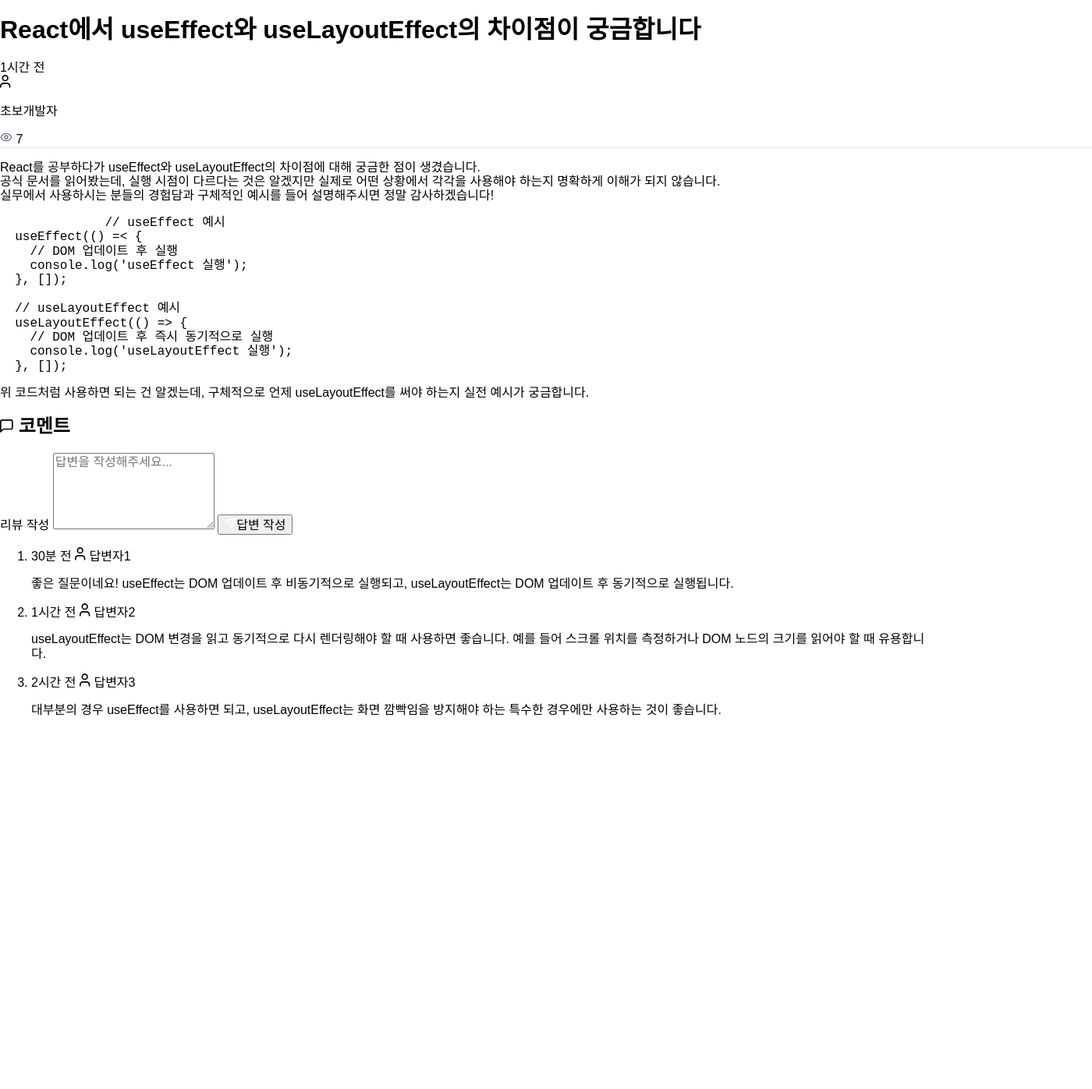
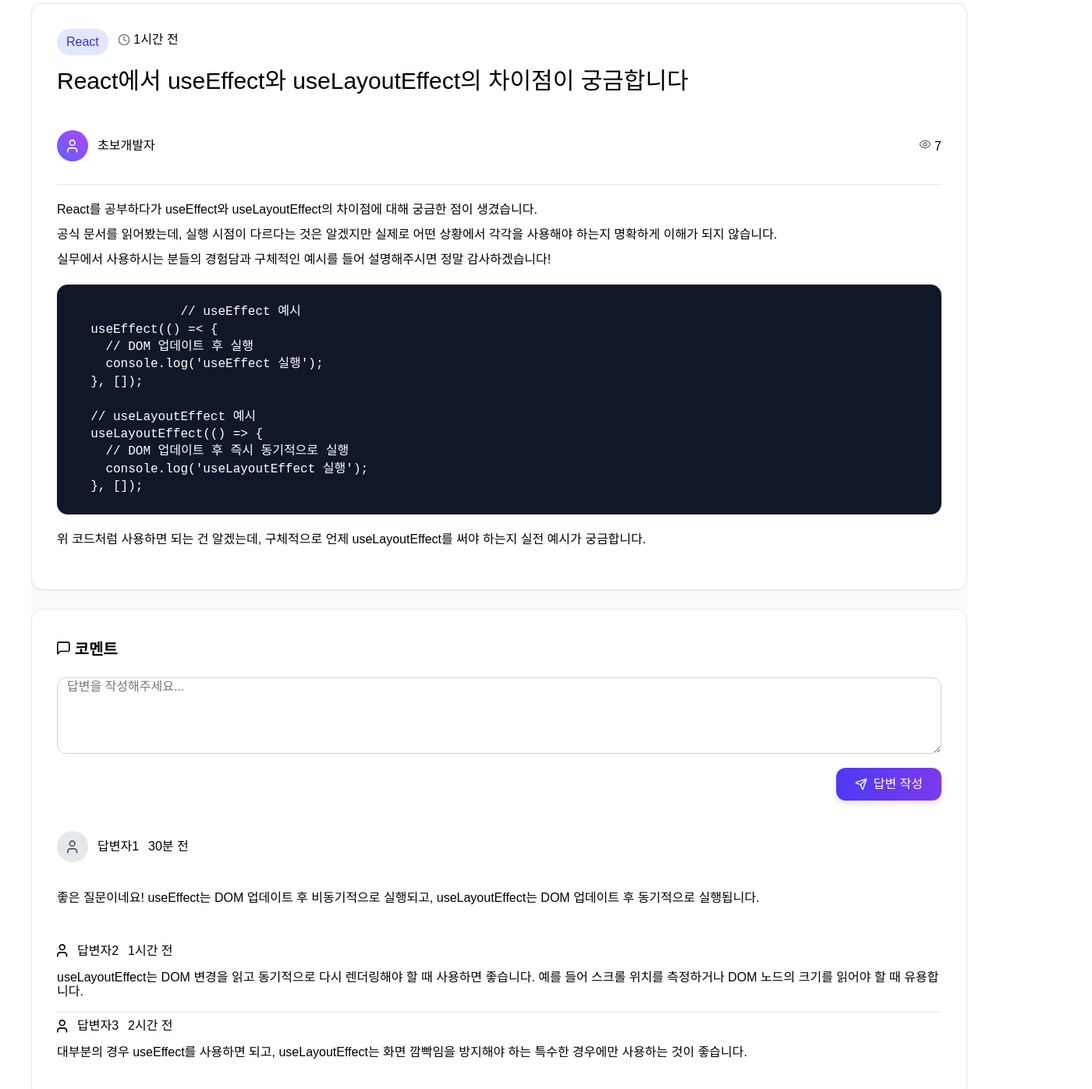
Before and after one commit to FRONTENDBOOTCAMP-16th/vanilla-project-team2, a website built with Vite: page src/pages/readpost/index.html in a window 1280 px wide. Shown: the part 20-1417 px from the top of the page at 78% size, 1400 px wide, since content can reach past the window. Before the commit the page ends 956 px from the top, so only its background shows below. Built offline with nearby package versions, Linux system fonts and the light colour scheme.

Commit message:
feat: 글 읽기 댓글 리스트 제외 스타일링

```diff
--- a/src/pages/readpost/index.html
+++ b/src/pages/readpost/index.html
@@ -12,36 +12,88 @@
     <div class="container">
       <article class="question">
         <header class="question-header">
-          <div class="title">
+          <div class="title-box">
             <span class="index">React</span>
-            <h1>React에서 useEffect와 useLayoutEffect의 차이점이 궁금합니다</h1>
+            <span class="upload-time">
+              <svg
+                width="16"
+                height="16"
+                viewBox="0 0 16 16"
+                fill="none"
+                xmlns="http://www.w3.org/2000/svg"
+              >
+                <path
+                  d="M8.00016 14.6668C11.6821 14.6668 14.6668 11.6821 14.6668 8.00016C14.6668 4.31826 11.6821 1.3335 8.00016 1.3335C4.31826 1.3335 1.3335 4.31826 1.3335 8.00016C1.3335 11.6821 4.31826 14.6668 8.00016 14.6668Z"
+                  stroke="#6A7282"
+                  stroke-width="1.33333"
+                  stroke-linecap="round"
+                  stroke-linejoin="round"
+                />
+                <path
+                  d="M8 4V8L10.6667 9.33333"
+                  stroke="#6A7282"
+                  stroke-width="1.33333"
+                  stroke-linecap="round"
+                  stroke-linejoin="round"
+                />
+              </svg>
               <time datetime="2026-02-13T16:00:00">1시간 전</time>
+            </span>
+            <h1 class="title">
+              React에서 useEffect와 useLayoutEffect의 차이점이 궁금합니다
+            </h1>
           </div>
 
+          <div class="meta">
             <div class="author">
-            <img
+              <div class="author-avatar">
+                <svg
                   class="profile-pic"
-              src="/src/assets/icons/icon-user.svg"
-              alt=""
+                  width="14"
+                  height="17"
+                  viewBox="0 0 14 17"
+                  fill="none"
+                  xmlns="http://www.w3.org/2000/svg"
+                >
+                  <path
+                    d="M12.4999 15.8333V14.1667C12.4999 13.2826 12.1487 12.4348 11.5236 11.8097C10.8985 11.1845 10.0506 10.8333 9.16659 10.8333H4.16659C3.28253 10.8333 2.43468 11.1845 1.80956 11.8097C1.18444 12.4348 0.833252 13.2826 0.833252 14.1667V15.8333"
+                    stroke="white"
+                    stroke-width="1.66667"
+                    stroke-linecap="round"
+                    stroke-linejoin="round"
                   />
-            <p class="writer-name">초보개발자</p>
+                  <path
+                    d="M6.66659 7.50001C8.50753 7.50001 9.99992 6.00763 9.99992 4.16668C9.99992 2.32573 8.50753 0.833344 6.66659 0.833344C4.82564 0.833344 3.33325 2.32573 3.33325 4.16668C3.33325 6.00763 4.82564 7.50001 6.66659 7.50001Z"
+                    stroke="white"
+                    stroke-width="1.66667"
+                    stroke-linecap="round"
+                    stroke-linejoin="round"
+                  />
+                </svg>
+              </div>
+              <p class="author-name">초보개발자</p>
             </div>
 
-          <div class="stats">
+            <div class="question-view">
               <span class="view">
                 <img src="/src/assets/icons/icon-view.svg" alt="" />
                 7
               </span>
-
+            </div>
           </div>
         </header>
 
         <div class="question-content">
-          <p>React를 공부하다가 useEffect와 useLayoutEffect의 차이점에 대해 궁금한 점이 생겼습니다. <br />
-            공식 문서를 읽어봤는데, 실행 시점이 다르다는 것은 알겠지만 실제로 어떤 상황에서 각각을 사용해야 하는지 명확하게 이해가 되지 않습니다. <br />
-            실무에서 사용하시는 분들의 경험담과 구체적인 예시를 들어 설명해주시면 정말 감사하겠습니다! <br />
-
-<pre class="code">
+          <p>
+            React를 공부하다가 useEffect와 useLayoutEffect의 차이점에 대해
+            궁금한 점이 생겼습니다. <br />
+            공식 문서를 읽어봤는데, 실행 시점이 다르다는 것은 알겠지만 실제로
+            어떤 상황에서 각각을 사용해야 하는지 명확하게 이해가 되지 않습니다.
+            <br />
+            실무에서 사용하시는 분들의 경험담과 구체적인 예시를 들어
+            설명해주시면 정말 감사하겠습니다! <br />
+          </p>
+          <pre class="code-content">
               <code>// useEffect 예시
   useEffect(() =&lt; {
     // DOM 업데이트 후 실행
@@ -55,58 +107,111 @@
   }, []);</code>
 </pre>
 
-위 코드처럼 사용하면 되는 건 알겠는데, 구체적으로 언제 useLayoutEffect를 써야 하는지 실전 예시가 궁금합니다.
+          <p>
+            위 코드처럼 사용하면 되는 건 알겠는데, 구체적으로 언제
+            useLayoutEffect를 써야 하는지 실전 예시가 궁금합니다.
           </p>
-
-
-
         </div>
-
       </article>
-
-<section class="answer">
-  <h2> <svg width="17" height="17" viewBox="0 0 17 17" fill="none" xmlns="http://www.w3.org/2000/svg">
-<path d="M15.8333 10.8333C15.8333 11.2754 15.6577 11.6993 15.3451 12.0119C15.0325 12.3244 14.6086 12.5 14.1666 12.5H4.16659L0.833252 15.8333V2.50001C0.833252 2.05798 1.00885 1.63406 1.32141 1.3215C1.63397 1.00894 2.05789 0.833344 2.49992 0.833344H14.1666C14.6086 0.833344 15.0325 1.00894 15.3451 1.3215C15.6577 1.63406 15.8333 2.05798 15.8333 2.50001V10.8333Z" stroke="black" stroke-width="1.66667" stroke-linecap="round" stroke-linejoin="round"/>
+      <!-- 코멘트 -->
+      <section class="comment">
+        <h2 class="comment-title">
+          <svg
+            width="17"
+            height="17"
+            viewBox="0 0 17 17"
+            fill="none"
+            xmlns="http://www.w3.org/2000/svg"
+          >
+            <path
+              d="M15.8333 10.8333C15.8333 11.2754 15.6577 11.6993 15.3451 12.0119C15.0325 12.3244 14.6086 12.5 14.1666 12.5H4.16659L0.833252 15.8333V2.50001C0.833252 2.05798 1.00885 1.63406 1.32141 1.3215C1.63397 1.00894 2.05789 0.833344 2.49992 0.833344H14.1666C14.6086 0.833344 15.0325 1.00894 15.3451 1.3215C15.6577 1.63406 15.8333 2.05798 15.8333 2.50001V10.8333Z"
+              stroke="black"
+              stroke-width="1.66667"
+              stroke-linecap="round"
+              stroke-linejoin="round"
+            />
           </svg>
-코멘트</h2>
+          코멘트
+        </h2>
         <label for="comment" class="sr-only">답변 댓글</label>
 
         <form id="comment-form">
-  <label for="comment">리뷰 작성</label>
-  <textarea id="comment" rows="5" placeholder="답변을 작성해주세요..."></textarea>
-  <button type="submit"><img src="/src/assets/icons/icon-send.svg" alt="" />답변 작성</button>
+          <label for="comment" class="sr-only">리뷰 작성</label>
+          <textarea
+            id="comment"
+            rows="5"
+            placeholder="답변을 작성해주세요..."
+          ></textarea>
+          <button class="comment-submit-btn" type="submit">
+            <img src="/src/assets/icons/icon-send.svg" alt="" />답변 작성
+          </button>
         </form>
 
-<ol class="comment-list">
-<li>
+        <ol class="comment-lists">
+
+          <li class="comment-list">
+            <div class="comment-author">
+              <div class="comment-author-avatar">
+                <svg
+                  class="profile-pic"
+                  width="14"
+                  height="17"
+                  viewBox="0 0 14 17"
+                  fill="none"
+                  xmlns="http://www.w3.org/2000/svg"
+                >
+                  <path
+                    d="M12.4999 15.8333V14.1667C12.4999 13.2826 12.1487 12.4348 11.5236 11.8097C10.8985 11.1845 10.0506 10.8333 9.16659 10.8333H4.16659C3.28253 10.8333 2.43468 11.1845 1.80956 11.8097C1.18444 12.4348 0.833252 13.2826 0.833252 14.1667V15.8333"
+                    stroke="#4A5565"
+                    stroke-width="1.66667"
+                    stroke-linecap="round"
+                    stroke-linejoin="round"
+                  />
+                  <path
+                    d="M6.66659 7.50001C8.50753 7.50001 9.99992 6.00763 9.99992 4.16668C9.99992 2.32573 8.50753 0.833344 6.66659 0.833344C4.82564 0.833344 3.33325 2.32573 3.33325 4.16668C3.33325 6.00763 4.82564 7.50001 6.66659 7.50001Z"
+                    stroke="#4A5565"
+                    stroke-width="1.66667"
+                    stroke-linecap="round"
+                    stroke-linejoin="round"
+                  />
+                </svg>
+              </div>
+              <p class="author-name">답변자1</p>
               <time datetime="2026-02-13">30분 전</time>
-  <img src="/src/assets/icons/icon-user.svg" alt="" />
-  <span class="commenter">
-답변자1
-  </span>
-  <p>좋은 질문이네요! useEffect는 DOM 업데이트 후 비동기적으로 실행되고, useLayoutEffect는 DOM 업데이트 후 동기적으로 실행됩니다.</p>
+            </div>
+
+            <p>
+              좋은 질문이네요! useEffect는 DOM 업데이트 후 비동기적으로
+              실행되고, useLayoutEffect는 DOM 업데이트 후 동기적으로 실행됩니다.
+            </p>
+            <hr />
           </li>
 
           <li>
+            <div class="comment-author">
+              <img src="/src/assets/icons/icon-user.svg" alt="답변자 프로필" />
+              <span class="comment-author-name"> 답변자2 </span>
               <time datetime="2026-02-13">1시간 전</time>
-  <img src="/src/assets/icons/icon-user.svg" alt="" />
-  <span class="commenter">
-답변자2
-  </span>
-  <p>useLayoutEffect는 DOM 변경을 읽고 동기적으로 다시 렌더링해야 할 때 사용하면 좋습니다. 예를 들어 스크롤 위치를 측정하거나 DOM 노드의 크기를 읽어야 할 때 유용합니다.</p>
+            </div>
+            <p>
+              useLayoutEffect는 DOM 변경을 읽고 동기적으로 다시 렌더링해야 할 때
+              사용하면 좋습니다. 예를 들어 스크롤 위치를 측정하거나 DOM 노드의
+              크기를 읽어야 할 때 유용합니다.
+            </p>
+            <hr />
           </li>
-
           <li>
+            <div class="comment-author">
+              <img src="/src/assets/icons/icon-user.svg" alt="답변자 프로필" />
+              <span class="comment-author-name"> 답변자3 </span>
               <time datetime="2026-02-13">2시간 전</time>
-  <img src="/src/assets/icons/icon-user.svg" alt="" />
-  <span class="commenter">
-답변자3
-  </span>
-  <p>대부분의 경우 useEffect를 사용하면 되고, useLayoutEffect는 화면 깜빡임을 방지해야 하는 특수한 경우에만 사용하는 것이 좋습니다.</p>
+            </div>
+            <p>
+              대부분의 경우 useEffect를 사용하면 되고, useLayoutEffect는 화면
+              깜빡임을 방지해야 하는 특수한 경우에만 사용하는 것이 좋습니다.
+            </p>
           </li>
-
         </ol>
-
       </section>
     </div>
   </body>
--- a/src/pages/readpost/readpost.css
+++ b/src/pages/readpost/readpost.css
@@ -0,0 +1,155 @@
+.container {
+  background-color: #f9fafb;
+  margin: auto;
+}
+
+.question,
+.comment {
+  background-color: #fff;
+  border: 1px solid #e5e7eb;
+  border-radius: 14px;
+  box-shadow: var(--shadow-sm);
+  margin-block: 24px;
+  padding: 32px;
+
+  .question-header {
+    width: 100%;
+  }
+}
+
+/* 글쓰기 헤더 */
+
+.index {
+  background-color: #e0e7ff;
+  border-radius: 50px;
+  padding: 8px 12px;
+  color: #432dd7;
+  display: inline-flex;
+  align-items: center;
+}
+
+.upload-time {
+  display: inline-flex;
+  align-items: center;
+  gap: 4px;
+  padding-inline: 8px;
+}
+
+.title {
+  margin-block: 16px;
+  font-weight: 500;
+  font-size: 30px;
+}
+
+.meta {
+  display: flex;
+  align-items: center;
+  justify-content: space-between;
+}
+
+.author {
+  display: flex;
+  align-items: center;
+  gap: 12px;
+  margin-block: 24px;
+
+  .author-avatar {
+    display: flex;
+    align-items: center;
+    justify-content: center;
+    gap: 8px;
+    width: 40px;
+    height: 40px;
+    border-radius: 50%;
+    background: linear-gradient(45deg, #615fff, #ad46ff);
+    overflow: hidden;
+  }
+}
+
+/* 질문 내용 */
+.question-content {
+  line-height: 2;
+
+  .code-content {
+    background-color: #101828;
+    color: white;
+    border-radius: 14px;
+    padding: 24px;
+    line-height: 1.4;
+  }
+}
+
+/* 댓글 */
+#comment-form{
+  display: flex;
+  flex-direction: column;
+  align-items: flex-end;
+
+}
+
+.comment-title {
+  font-size: 20px;
+  margin-block: 8px 24px;
+}
+
+#comment {
+  width: 100%;
+  border: 1px solid lightgray;
+  border-radius: 12px;
+  padding-inline: 12px;
+}
+
+.comment-submit-btn{
+  display: inline-flex;
+  align-items: center;
+  justify-content: center;
+  gap: 8px;
+  padding: 12px 24px;
+  margin-block: 18px;
+
+  border-radius: 12px;
+  background: linear-gradient(
+    90deg,
+    #4f39f6 0%,
+    #7c3aed 100%
+  );
+  color: #ffffff;
+  border: none;
+  box-shadow: var(--shadow-md);
+
+}
+
+.comment-lists {
+  list-style: none;
+  padding: 0;
+
+  .comment-list{
+    display: flex;
+    flex-direction: column;
+    gap: 16px;
+  }
+}
+
+.comment-author {
+  display: flex;
+  align-items: center;
+  gap: 12px;
+
+
+  .comment-author-avatar {
+    display: flex;
+    align-items: center;
+    justify-content: center;
+    gap: 8px;
+    width: 40px;
+    height: 40px;
+    border-radius: 50%;
+    background-color: #E5E7EB;
+    overflow: hidden;
+  }
+}
+
+hr {
+  border: none;
+  border-top: 1px solid #E5E7EB;
+}
--- a/src/styles/_base.css
+++ b/src/styles/_base.css
@@ -1,3 +1,7 @@
+*{
+  box-sizing: border-box;
+}
+
 body {
   /* display: flex; */
   /* justify-content: center; */
--- a/src/styles/_theme.css
+++ b/src/styles/_theme.css
@@ -271,7 +271,7 @@
 
 
   --shadow-sm: 0 1px 2px rgba(0, 0, 0, 0.06);
-  --shadow-md: 0 4px 8px rgba(0, 0, 0, 0.08);
+  --shadow-md: 0 4px 8px rgba(0, 0, 0, 0.1);
   --shadow-lg: 0 8px 16px rgba(0, 0, 0, 0.12);
 
   /* color-scheme: light dark; */
```
Also changed, not shown: src/assets/icons/icon-time.svg (added). Lines whose indentation alone changed are shown as unchanged.
